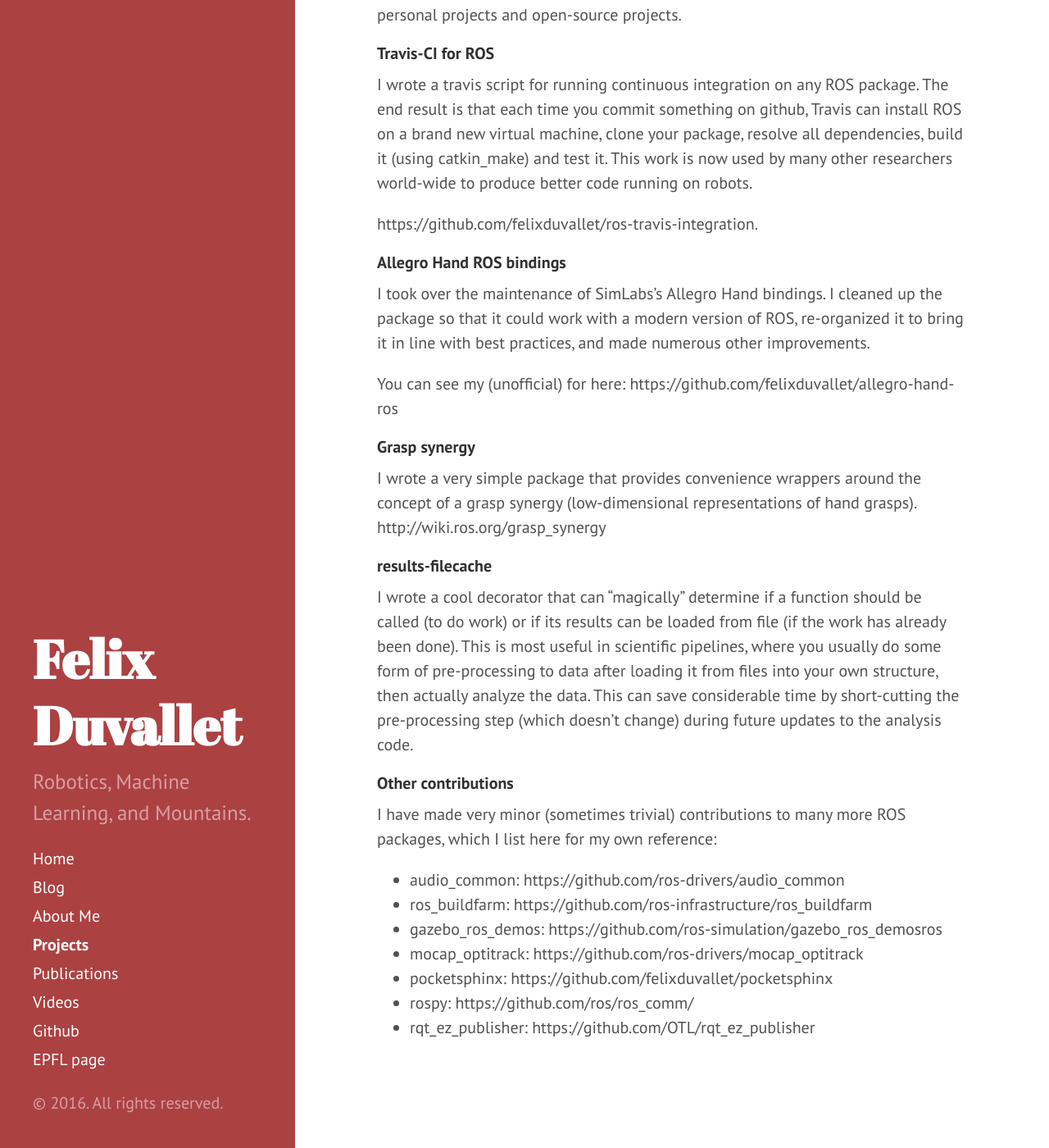
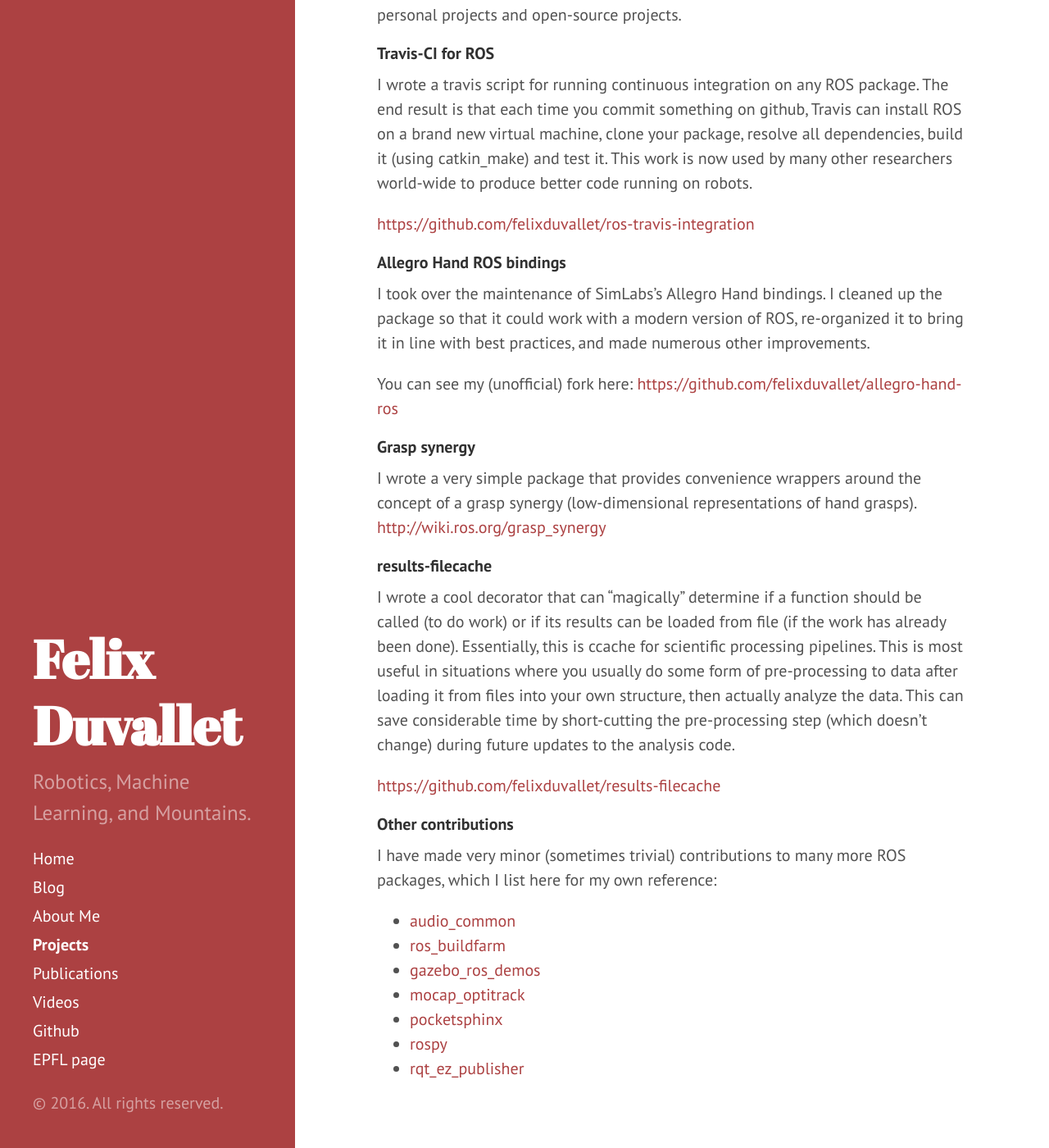
Before and after one commit to felixduvallet/felixduvallet.github.io, a Jekyll site: the page built from projects.md, in a window 1280 px wide and 1400 px high, scrolled down 982 px. Shown: the whole window at 82% size. Built offline with Jekyll 4.4.1, drawn with Linux system fonts in a browser that asks for light colours; some of the changed text lies outside the part shown.

```diff
--- a/projects.md
+++ b/projects.md
@@ -36,7 +36,7 @@ I wrote a travis script for running continuous integration on any ROS package.
 The end result is that each time you commit something on github, Travis can install ROS on a brand new virtual machine, clone your package, resolve all dependencies, build it (using catkin_make) and test it.
 This work is now used by many other researchers world-wide to produce better code running on robots.
 
-https://github.com/felixduvallet/ros-travis-integration.
+[https://github.com/felixduvallet/ros-travis-integration](https://github.com/felixduvallet/ros-travis-integration)
 
 #### Allegro Hand ROS bindings
 
@@ -44,28 +44,31 @@ I took over the maintenance of SimLabs's Allegro Hand bindings.
 I cleaned up the package so that it could work with a modern version of ROS,
 re-organized it to bring it in line with best practices, and made numerous other improvements.
 
-You can see my (unofficial) for here:
-https://github.com/felixduvallet/allegro-hand-ros
+You can see my (unofficial) fork here:
+[https://github.com/felixduvallet/allegro-hand-ros](https://github.com/felixduvallet/allegro-hand-ros)
 
 #### Grasp synergy
 
 I wrote a very simple package that provides convenience wrappers around the concept of a grasp synergy (low-dimensional representations of hand grasps).
-http://wiki.ros.org/grasp_synergy
+[http://wiki.ros.org/grasp_synergy](http://wiki.ros.org/grasp_synergy)
 
 ##### results-filecache
 
 I wrote a cool decorator that can "magically" determine if a function should be called (to do work) or if its results can be loaded from file (if the work has already been done).
-This is most useful in scientific pipelines, where you usually do some form of pre-processing to data after loading it from files into your own structure, then actually analyze the data.
+Essentially, this is ccache for scientific processing pipelines.
+This is most useful in situations where you usually do some form of pre-processing to data after loading it from files into your own structure, then actually analyze the data.
 This can save considerable time by short-cutting the pre-processing step (which doesn't change) during future updates to the analysis code.
+
+[https://github.com/felixduvallet/results-filecache](https://github.com/felixduvallet/results-filecache)
 
 ##### Other contributions
 
 I have made very minor (sometimes trivial) contributions to many more ROS packages, which I list here for my own reference:
 
-  * audio_common: https://github.com/ros-drivers/audio_common
-  * ros_buildfarm: https://github.com/ros-infrastructure/ros_buildfarm
-  * gazebo_ros_demos: https://github.com/ros-simulation/gazebo_ros_demosros
-  * mocap_optitrack: https://github.com/ros-drivers/mocap_optitrack
-  * pocketsphinx: https://github.com/felixduvallet/pocketsphinx
-  * rospy: https://github.com/ros/ros_comm/
-  * rqt_ez_publisher: https://github.com/OTL/rqt_ez_publisher
+  * [audio_common](https://github.com/ros-drivers/audio_common)
+  * [ros_buildfarm](https://github.com/ros-infrastructure/ros_buildfarm)
+  * [gazebo_ros_demos](https://github.com/ros-simulation/gazebo_ros_demosros)
+  * [mocap_optitrack](https://github.com/ros-drivers/mocap_optitrack)
+  * [pocketsphinx](https://github.com/felixduvallet/pocketsphinx)
+  * [rospy](https://github.com/ros/ros_comm/)
+  * [rqt_ez_publisher](https://github.com/OTL/rqt_ez_publisher)
```
Also changed, not shown: other parts of projects.md (+2 -2 lines).
